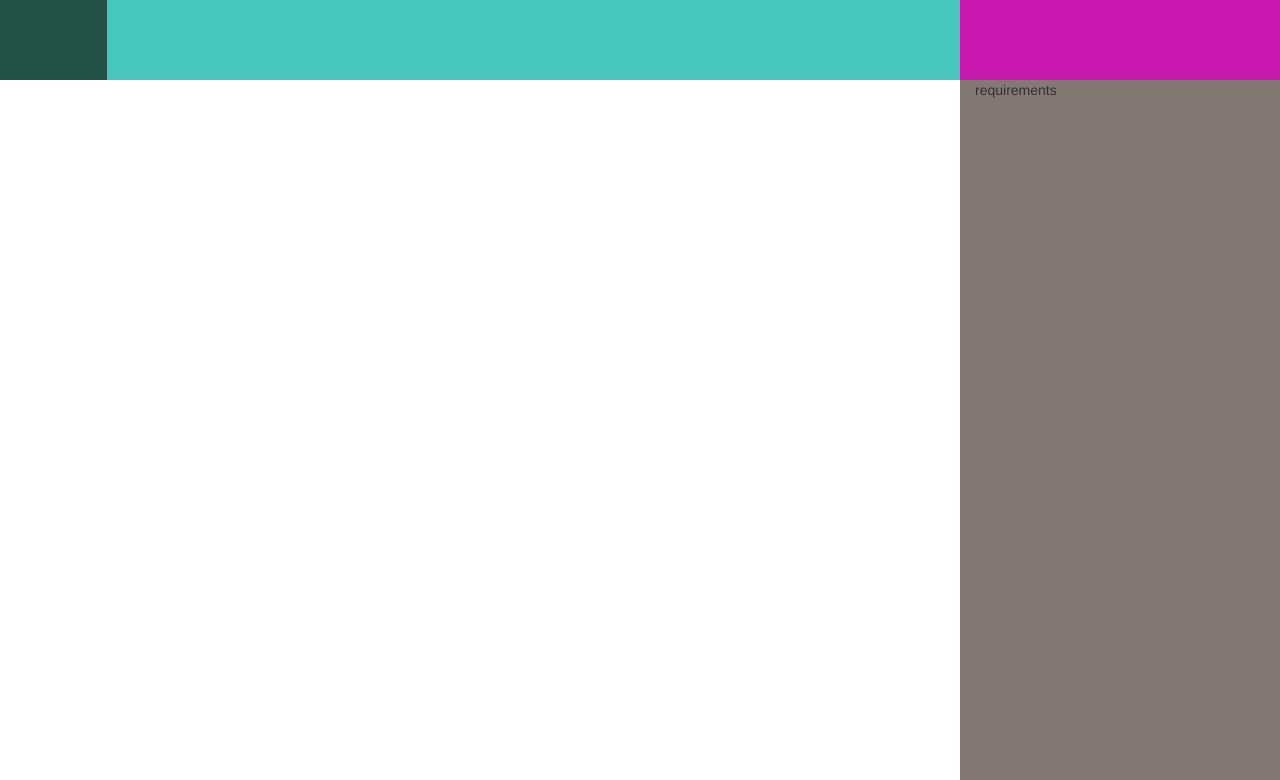
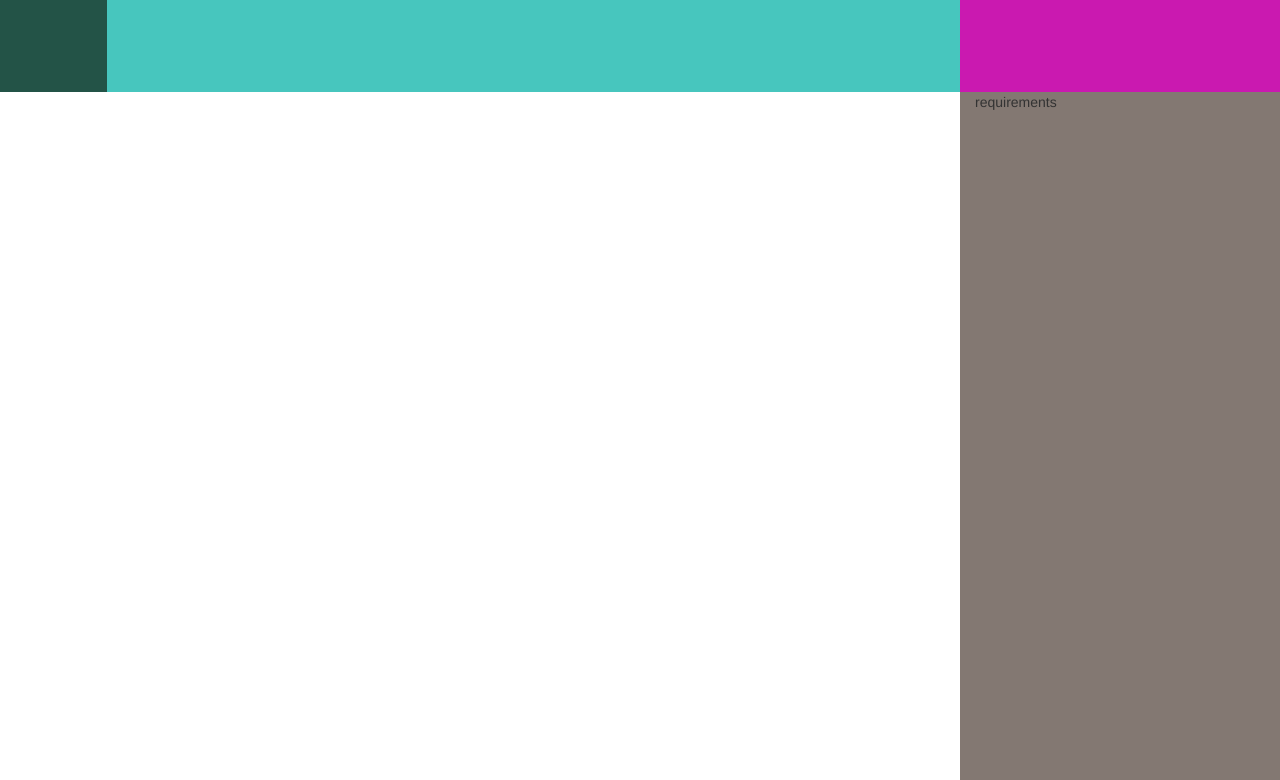
Before and after one commit to m4nasi/HackNotts, a plain HTML site: page index.html in a window 1280 px wide. Shown: the part 20-800 px from the top of the page. Drawn offline with nearby package versions, Linux system fonts and the light colour scheme.

Commit message:
updated heightsgit push

```diff
--- a/css/style.css
+++ b/css/style.css
@@ -1,23 +1,23 @@
 .logo {
     color: #FFFFFF;
     background-color: #235347;
-    height: 100px;
+    height: 14vh;
 }
 
 .name {
     background-color: #47c6be;
     color: #FFFFFF;
-    height:100px;
+    height:14vh;
 }
 
 .account {
     background-color: #ca19b0;
-    height: 100px;
+    height:14vh;
 }
 
 .requirements {
     top: 10%;
-    height: 10000px;
+    height: 100vh;
     background-color: #837872;
 }
 
```
